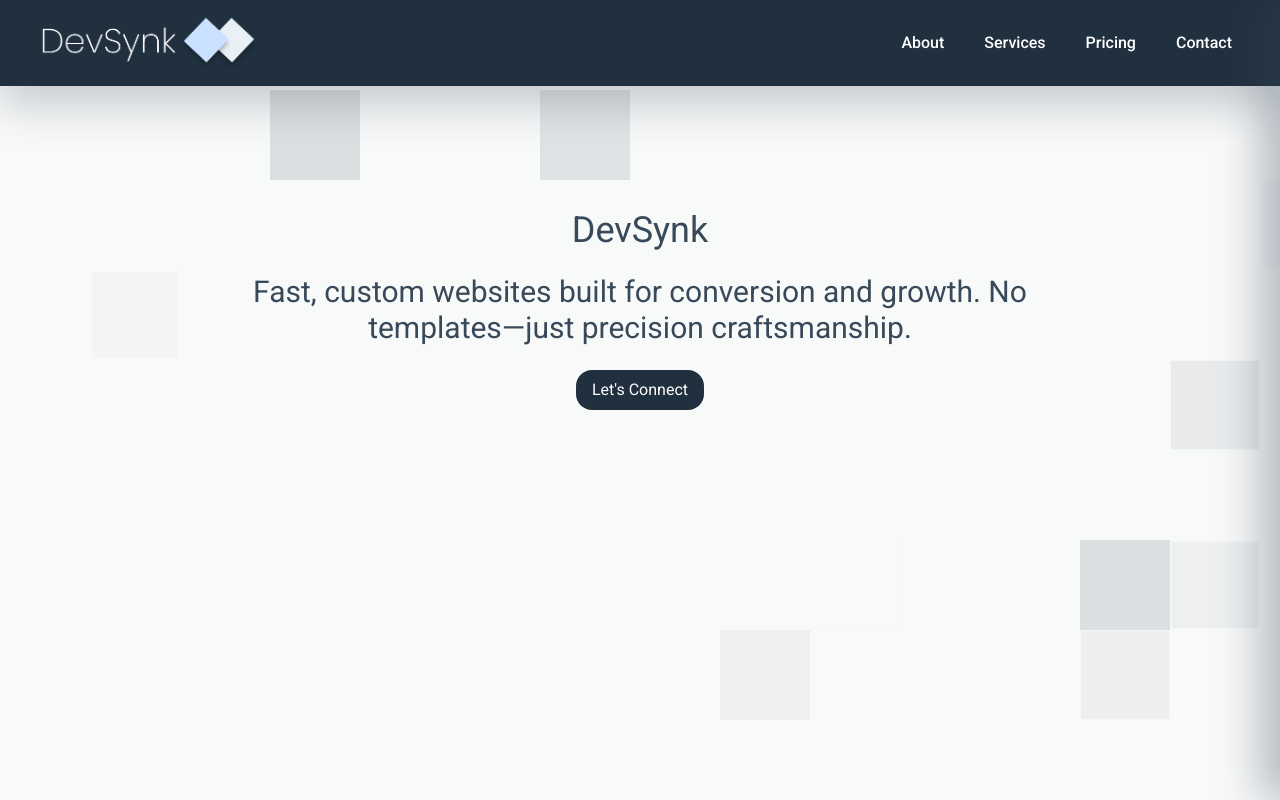
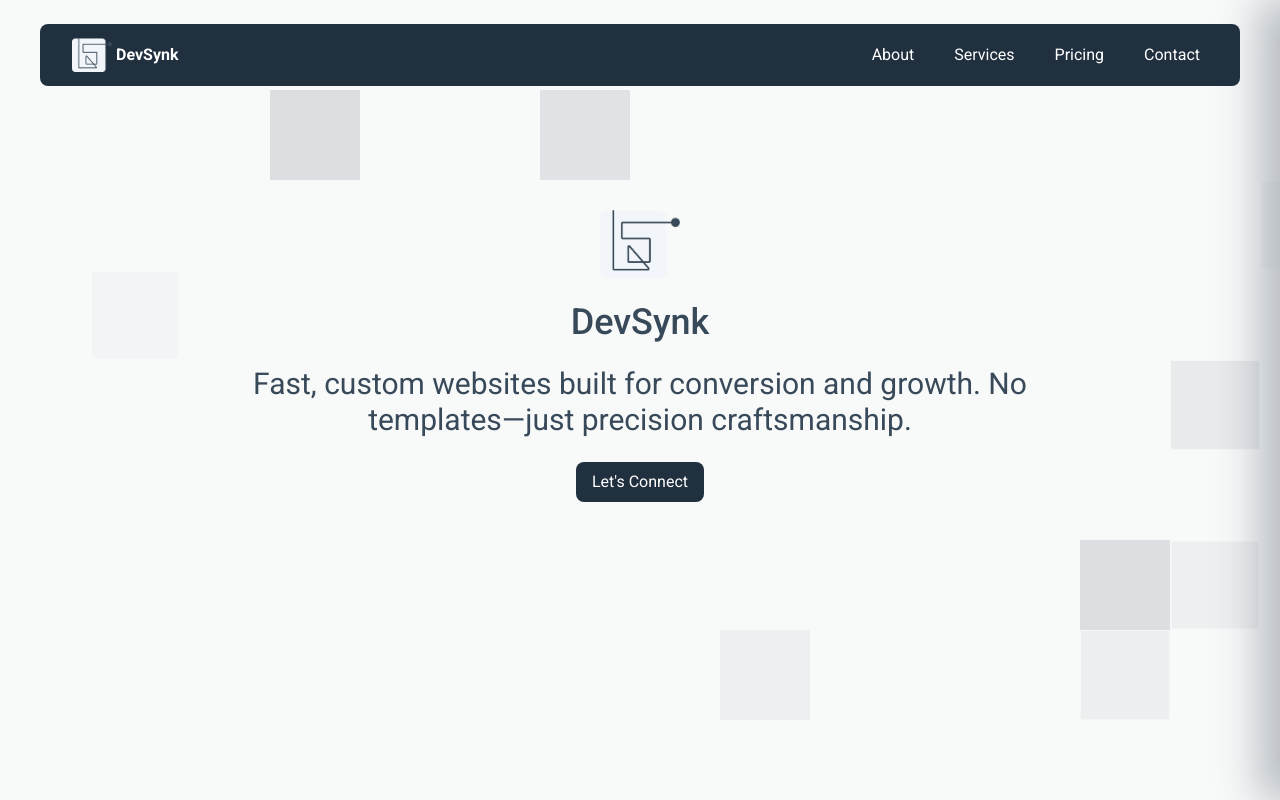
Before and after one commit to himanshukamal/devsynk, a Next.js app: page / in a window 1280 px wide. Built offline with nearby package versions, Linux system fonts and the light colour scheme.

Commit message:
web header added with new logo

```diff
--- a/app/globals.css
+++ b/app/globals.css
@@ -149,12 +149,11 @@ main {
 }
 
 .hero__nav {
-  position: fixed;
-  top: 0;
-  left: 0;
-  width: 100%;
-  height: 86px;
-  z-index: 5;
+  position: absolute;
+  top: 24px;
+  width: 1200px;
+  height: 62px;
+  z-index: 15;
   border-radius: 0;
   background-color: var(--color-pill);
   color: #f6f8fb;
@@ -162,7 +161,10 @@ main {
   display: flex;
   justify-content: center;
   align-items: center;
-  box-shadow: 0 20px 40px rgba(56, 73, 89, 0.25);
+  /* box-shadow: 0 20px 40px rgba(56, 73, 89, 0.25); */
+  max-width: 1200px;
+  border-radius: 8px;
+  margin: 0 auto;
 
 }
 
@@ -192,7 +194,7 @@ main {
 
 .hero__brand {
   position: relative;
-  z-index: 5;
+  z-index: 16;
   display: flex;
   align-items: center;
   gap: 0.85rem;
@@ -212,10 +214,10 @@ main {
 
 .hero__links {
   position: relative;
-  z-index: 5;
+  z-index: 16;
   display: flex;
   gap: 1.5rem;
-  font-weight: 500;
+  font-weight: 400;
 }
 
 .hero__links a {
@@ -290,7 +292,7 @@ main {
 
 .hero__content {
   position: relative;
-  z-index: 4;
+  z-index: 14;
   text-align: center;
   display: flex;
   flex-direction: column;
@@ -301,7 +303,7 @@ main {
 
 .hero__symbol {
   position: relative;
-  z-index: 4;
+  z-index: 14;
   color: var(--color-deep);
   opacity: 0.8;
 }
@@ -321,7 +323,7 @@ main {
 
 .hero__cta {
   position: relative;
-  z-index: 6;
+  z-index: 17;
   border: none;
   border-radius: 999px;
   background: var(--color-pill);
--- a/app/page.tsx
+++ b/app/page.tsx
@@ -254,8 +254,9 @@ export default function Home() {
         <div className="hero__nav-inner">
           <div className="hero__brand">
 
-            <span className="hero__brand-text">
-              <Image src={"/devsynkLogoLight.png"} alt="DevSync Logo" width={219} height={51} />
+            <span className="hero__brand-text flex items-center gap-1">
+              <Image src={"/Frame 55.png"} alt="DevSync Logo" width={40} height={40} />
+              <p className="text-white">DevSynk</p>
             </span>
           </div>
           <nav className="hero__links">
@@ -280,12 +281,13 @@ export default function Home() {
       </header>
 
       <section className="flex flex-col text-center items-center gap-6 mt-[50px] max-w-[800px]">
-        <p className="text-4xl">DevSynk</p>
-        <p className="text-3xl">Fast, custom websites built for conversion and growth. No templates—just precision craftsmanship.</p>
+        <Image src={"/Frame 55.png"} alt="DevSync Logo" width={80} height={80} />
+        <p className="text-4xl font-medium">DevSynk</p>
+        <p className="text-3xl font-regular">Fast, custom websites built for conversion and growth. No templates—just precision craftsmanship.</p>
         {/* <p>
         custom-built, high-performance websites and application designed to convert, engage,and scale your business. No templates. just powerful digital experiences.
         </p> */}
-        <button type="button" className="bg-[#21303f] px-4 rounded-2xl py-2 text-white w-fit items-center justify-center">
+        <button type="button" className="bg-[#21303f] px-4 rounded-[8px] py-2 text-white w-fit items-center justify-center z-20">
           Let&apos;s Connect
         </button>
       </section>
```
Also changed, not shown: public/Frame 55.png (added).
